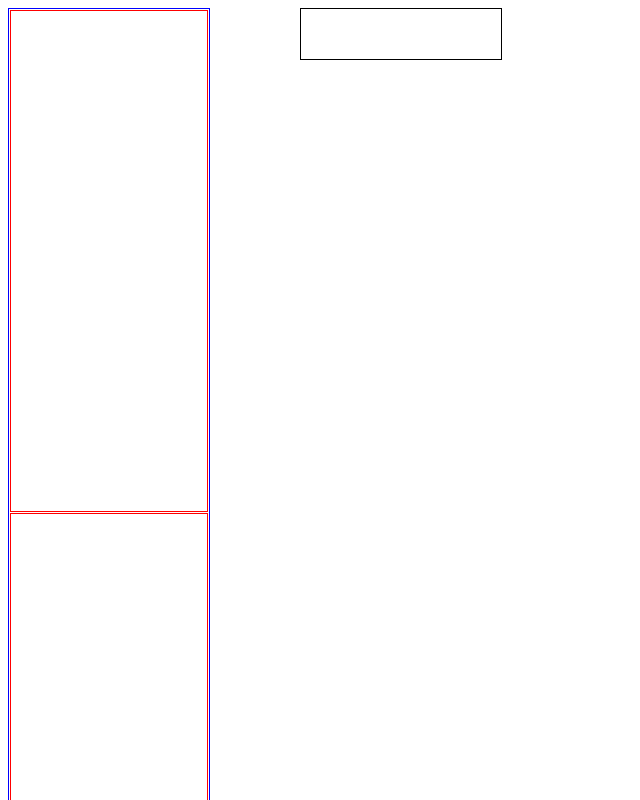
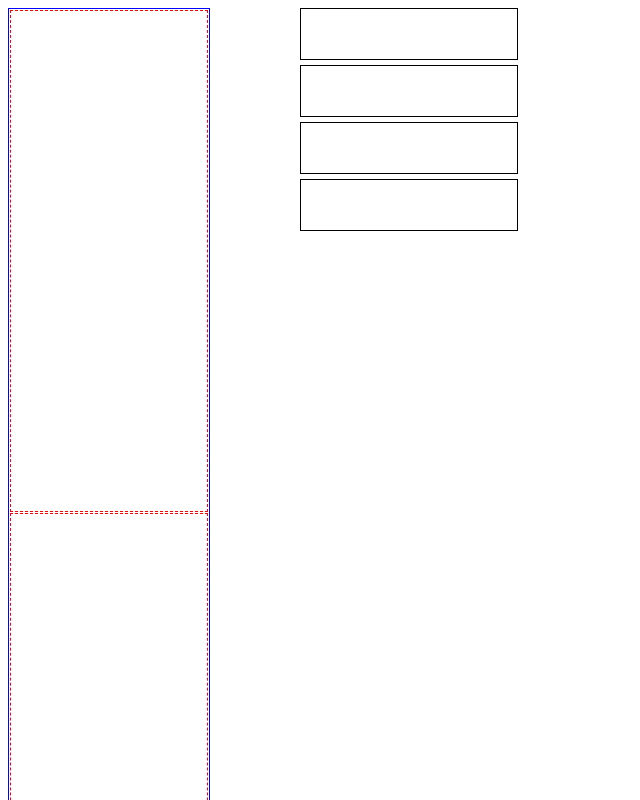
Before and after one commit to dmaaron/progrescroll, a plain HTML site: page index.html in a window 1280 px wide. Shown: the top 800 px of the page, without its empty margins (0-640 px from the left). Drawn offline with nearby package versions, Linux system fonts and the light colour scheme.

Commit message:
changing progress bar formula

```diff
--- a/css/style.css
+++ b/css/style.css
@@ -2,25 +2,29 @@ body {
     height: 5000px;
 }
 
-.title {
+.title-holder {
     position: fixed;
     left: 300px;
+}
+
+.title {
+    position:relative;
     text-align: center;
     font-size: 16px;
     border: 1px solid black;
     height: 50px;
-    width: 200px;
+    width: 216px;
+    margin-bottom: 5px;
 }
 
 span {
     background-color: #e1e1e1;
     position: absolute;
     width: 0;
-    max-width: 200px;
+    max-width: 100%;
     top: 0;
     bottom: 0;
     left: 0;
-    min-height: inherit;
     transition: all .2s ease-in-out;
 }
 
@@ -31,6 +35,6 @@ span {
 
 article {
     margin: 1px;
-    border: 1px solid red;
+    border: 1px dashed red;
     height: 500px;
 }
--- a/index.html
+++ b/index.html
@@ -7,7 +7,12 @@
 
 </head>
 <body>
+    <div class="title-holder">
     <div class="title"><span></span></div>
+    <div class="title"><span></span></div>
+    <div class="title"><span></span></div>
+    <div class="title"><span></span></div>
+    </div>
         <div class="article-holder">
             <article></article>
             <article></article>
--- a/js/script.js
+++ b/js/script.js
@@ -1,12 +1,13 @@
 $(function(){
     $(document).on('scroll', function(){
         var allArticles = $('.article-holder').children();
-        console.log(allArticles.length);
-
-        var articleHeight = $('.article-holder').height();
+        var currentArticleIndex = 0;
+        var currentArticle = allArticles.eq(currentArticleIndex);
+        var currentProgressBar = $('.title-holder').children().eq(currentArticleIndex).find('span');
+        var articleHeight = currentArticle.height();
         var winScroll = $(window).scrollTop();
-        var articleTop = $('.article-holder').offset().top;
+        var articleTop = $(currentArticle).offset().top;
         var scrollCent = ((winScroll-articleTop)/articleHeight * 100);
-        $('span').width(''+scrollCent+'%');
+        currentProgressBar.width(''+scrollCent+'%');
     });
 });
```
